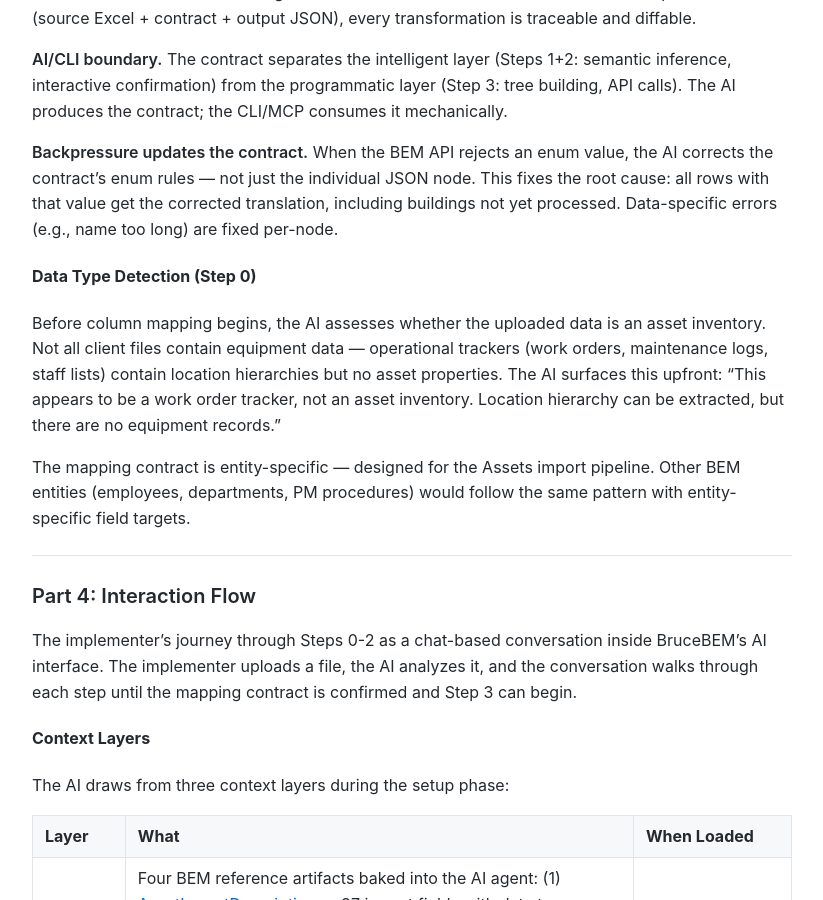
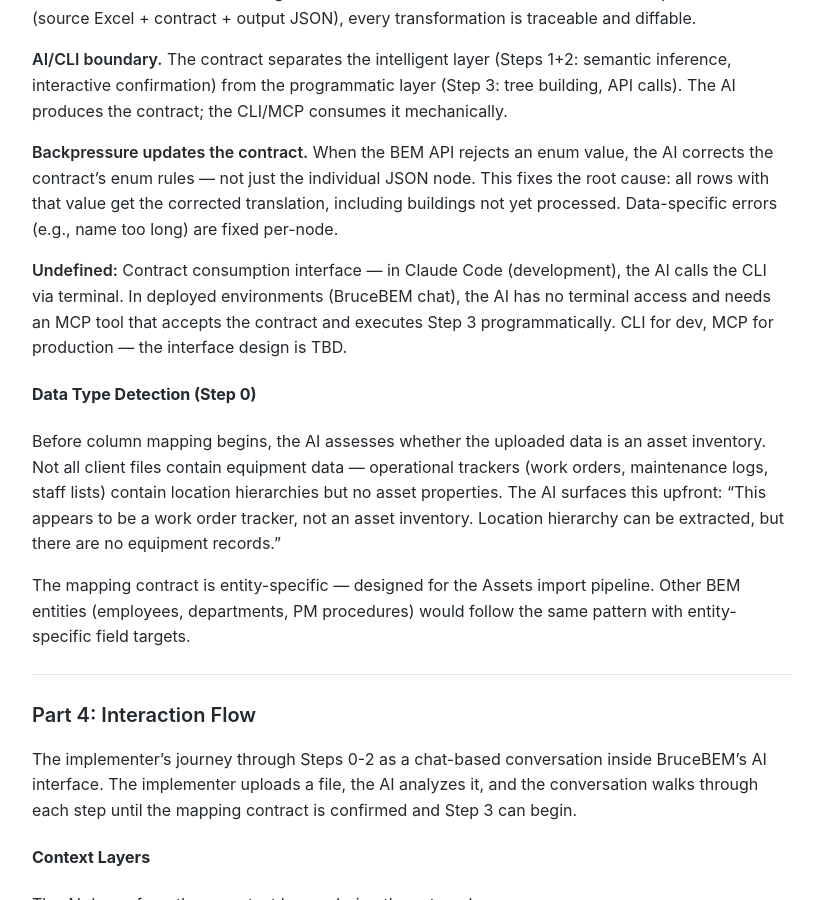
Before and after one commit to MariusWilsch/public-wilsch-ai-pages, a Jekyll site: the page built from project/archibus-fm-assistant/step-1-2-setup-phase-design.md, in a window 1280 px wide and 900 px high, scrolled down 9448 px. Shown: the whole window, without its empty margins (228-1051 px from the left). Built offline with Jekyll 4.4.1, drawn with Linux system fonts in a browser that asks for light colours; our own code applies the rules of GitHub Pages for plain Markdown files.

Commit message:
Sync from hippocampus 2026-02-27

```diff
--- a/project/archibus-fm-assistant/step-1-2-setup-phase-design.md
+++ b/project/archibus-fm-assistant/step-1-2-setup-phase-design.md
@@ -296,6 +296,8 @@ Per-enum-field translation tables confirmed during Step 2. Every client value th
 
 **Backpressure updates the contract.** When the BEM API rejects an enum value, the AI corrects the contract's enum rules — not just the individual JSON node. This fixes the root cause: all rows with that value get the corrected translation, including buildings not yet processed. Data-specific errors (e.g., name too long) are fixed per-node.
 
+**Undefined:** Contract consumption interface — in Claude Code (development), the AI calls the CLI via terminal. In deployed environments (BruceBEM chat), the AI has no terminal access and needs an MCP tool that accepts the contract and executes Step 3 programmatically. CLI for dev, MCP for production — the interface design is TBD.
+
 #### Data Type Detection (Step 0)
 
 Before column mapping begins, the AI assesses whether the uploaded data is an asset inventory. Not all client files contain equipment data — operational trackers (work orders, maintenance logs, staff lists) contain location hierarchies but no asset properties. The AI surfaces this upfront: "This appears to be a work order tracker, not an asset inventory. Location hierarchy can be extracted, but there are no equipment records."
```
